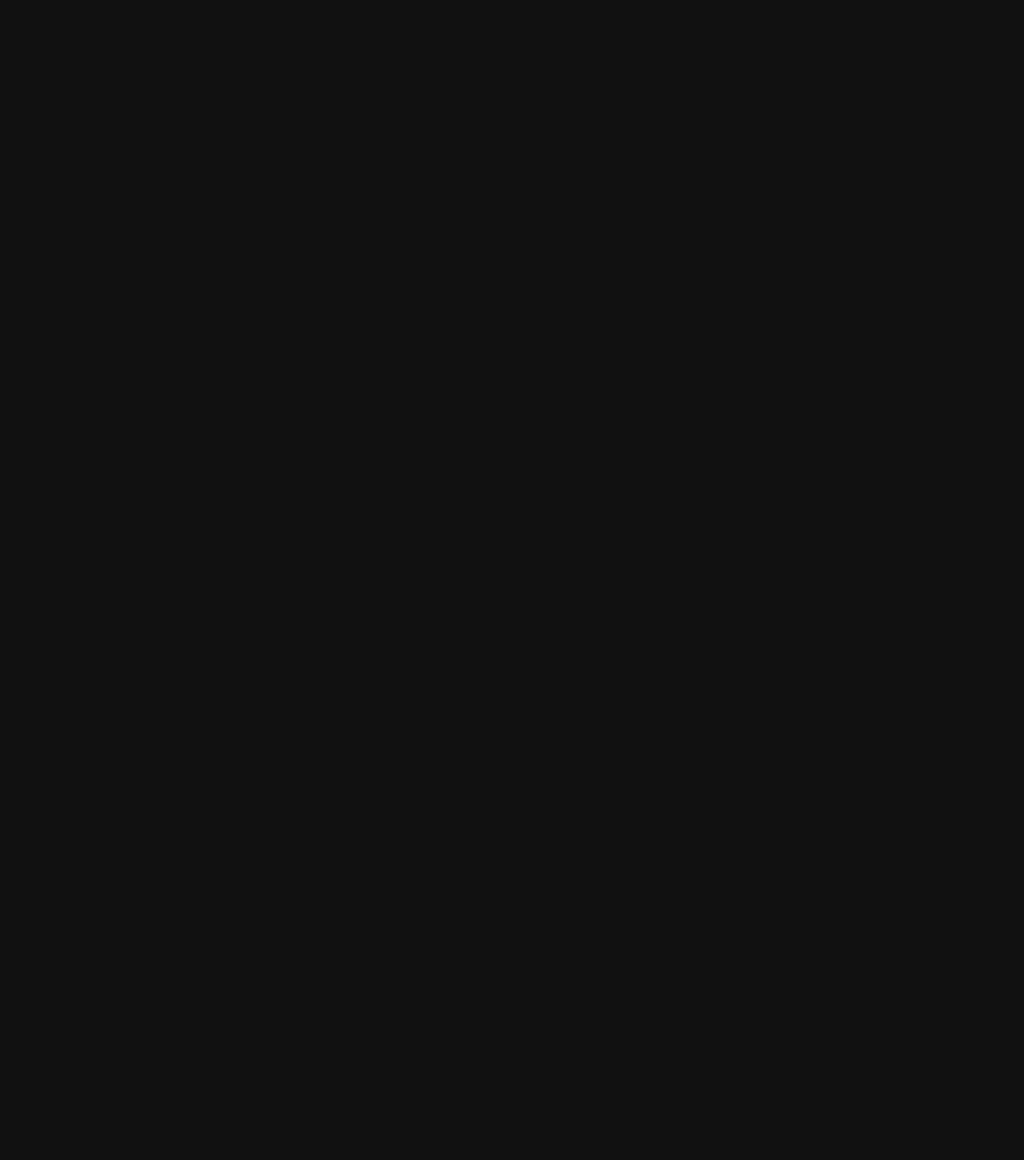
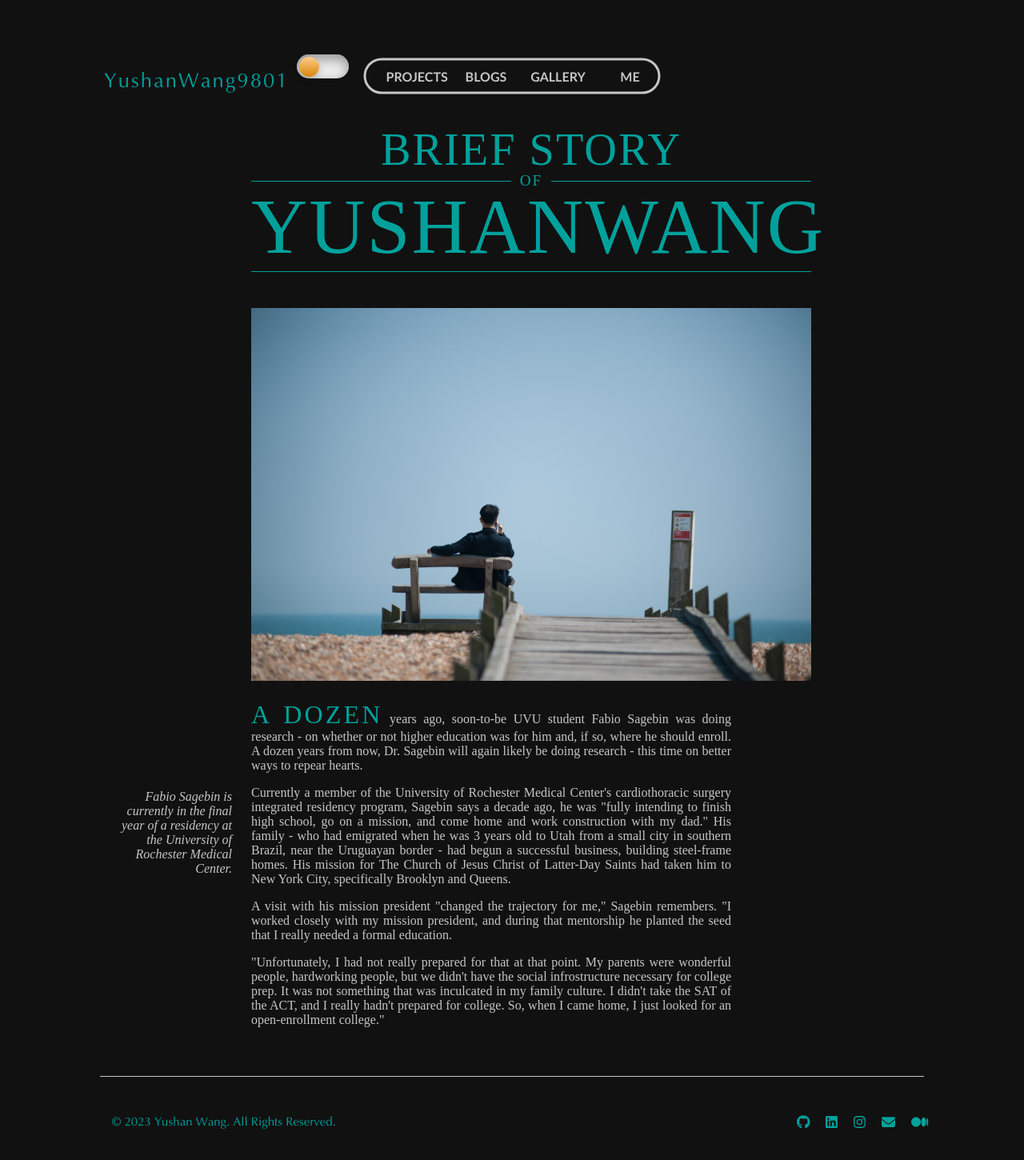
Before and after one commit to YushanWang9801/yushan1089_2023_portfolio, a React (Create React App) app: page /me in a window 1280 px wide. Before the commit this address had no page. Shown: the top 1450 px of the page at 80% size. Before the commit the page ends 800 px from the top, so only its background shows below. Built offline with nearby package versions, Linux system fonts and the light colour scheme.

Commit message:
about page set up complete

```diff
--- a/src/App.js
+++ b/src/App.js
@@ -3,7 +3,7 @@
 import Project from "./comp/Project";
 import Mainpage from "./comp/Mainpage";
 import SingleBlog from './comp/Blog/SingleBlog';
-import ProjectPage from './comp/Projects/ProjectPage';
+import AboutPage from './comp/AboutPage';
 import { BrowserRouter as Router, Routes, Route } from "react-router-dom";
 
 
@@ -18,7 +18,7 @@
           <Route path="blog" element={<Blog />} />
           <Route path="gallery" element={<Gallery />} />
           <Route path="singleBlog" element={<SingleBlog />} />
-          <Route path="projectPage" element={<ProjectPage />} />
+          <Route path="me" element={<AboutPage />} />
         </Routes>
       </Router>
     </div>
--- /dev/null
+++ b/src/comp/AboutPage.js
@@ -0,0 +1,49 @@
+import React from "react";
+import HeaderWang from "./HeaderWang";
+import Footer from "./Footer";
+
+// const pageData = {"name" : "Face Mask Detector",
+//     "title": "COVID Face Mask Detector",
+//     "Abstract":
+//     "Due to the outbreak of COVID-19 in early 2020, the governments around the world require their citizens to wear face masks outdoors and indoors when encountering other people. This serves both as a protection to the health of people and as a prevention of further spread of the disease. As we have learned from COGS 181, Convolution Neural Networks has achieved great success in image recognition and processing, and in this paper, we used CNN as a binary classiﬁer to classify whether people are wearing a face mask or not in photos and videos. There are two different datasets and two different CNN designs used. We used the best training model as the prediction model to develop a program that allows the camera to capture the faces of individuals and identify whether they are wearing face masks or not.",
+//     "content": []
+// }
+
+import "../css/AboutPage.css";
+
+function AboutPage() {
+    return (
+        <div className="AboutPage">
+            <HeaderWang />
+            <AboutSection />
+            <Footer />
+        </div>
+    );
+}
+
+
+function AboutSection(){
+    return (
+        <article>
+	<h1>
+		<span class="focusing">Brief STORY</span>
+		<span class="the">of</span>
+		<span class="heart">YushanWang</span>
+	</h1>
+	{/* <cite>
+			by <span class="name">Jay Wamsley</span> |
+			Photos by <span class="name">Jay Drowns</span>
+		</cite> */}
+		<aside>Fabio Sagebin is currently in the final year of a residency at the University of Rochester Medical Center.</aside>
+	<img src="./DSC_7789.jpg" />
+	<main>
+		<p><span class="dropcap">A dozen</span> years ago, soon-to-be UVU student Fabio Sagebin was doing research - on whether or not higher education was for him and, if so, where he should enroll. A dozen years from now, Dr. Sagebin will again likely be doing research - this time on better ways to repear hearts.</p>
+		<p>Currently a member of the University of Rochester Medical Center's cardiothoracic surgery integrated residency program, Sagebin says a decade ago, he was "fully intending to finish high school, go on a mission, and come home and work construction with my dad." His family - who had emigrated when he was 3 years old to Utah from a small city in southern Brazil, near the Uruguayan border - had begun a successful business, building steel-frame homes. His mission for The Church of Jesus Christ of Latter-Day Saints had taken him to New York City, specifically Brooklyn and Queens.</p>
+		<p>A visit with his mission president "changed the trajectory for me," Sagebin remembers. "I worked closely with my mission president, and during that mentorship he planted the seed that I really needed a formal education.</p>
+		<p>"Unfortunately, I had not really prepared for that at that point. My parents were wonderful people, hardworking people, but we didn't have the social infrostructure necessary for college prep. It was not something that was inculcated in my family culture. I didn't take the SAT of the ACT, and I really hadn't prepared for college. So, when I came home, I just looked for an open-enrollment college."</p>
+	</main>
+        </article>
+    );
+}
+
+export default AboutPage;
--- a/src/comp/HeaderWang.js
+++ b/src/comp/HeaderWang.js
@@ -26,7 +26,7 @@
                 <a href="project">Projects</a>
                 <a href="blog">Blogs</a>
                 <a href="gallery">Gallery</a>
-                <a href="/" id="Me">Me</a>
+                <a href="me" id="Me">Me</a>
             </nav>
             <div className='dark_mode'>
                 <input
--- a/src/comp/Projects/ProjectPage.js
+++ /dev/null
@@ -1,23 +0,0 @@
-import React from "react";
-import HeaderWang from "../HeaderWang";
-import Footer from "../Footer";
-
-// const pageData = {"name" : "Face Mask Detector",
-//     "title": "COVID Face Mask Detector",
-//     "Abstract":
-//     "Due to the outbreak of COVID-19 in early 2020, the governments around the world require their citizens to wear face masks outdoors and indoors when encountering other people. This serves both as a protection to the health of people and as a prevention of further spread of the disease. As we have learned from COGS 181, Convolution Neural Networks has achieved great success in image recognition and processing, and in this paper, we used CNN as a binary classiﬁer to classify whether people are wearing a face mask or not in photos and videos. There are two different datasets and two different CNN designs used. We used the best training model as the prediction model to develop a program that allows the camera to capture the faces of individuals and identify whether they are wearing face masks or not.",
-//     "content": []
-// }
-
-
-
-function ProjectPage() {
-    return (
-        <div className="ProjectPage">
-            <HeaderWang />
-            <Footer />
-        </div>
-    );
-}
-
-export default ProjectPage;
--- /dev/null
+++ b/src/css/AboutPage.css
@@ -0,0 +1,122 @@
+/* Layout */
+.AboutPage {
+	margin: 0;
+	padding: 0 0 15px;
+}
+.AboutPage article {
+	margin: auto;
+	max-width: 1000px;
+	display: grid;
+	grid-template-columns: auto 1fr auto;
+	grid-gap: .5em;
+}
+.AboutPage h1, cite, img, aside, main {
+	grid-column: 2;
+}
+.AboutPage main {
+	max-width: 600px;
+	margin: auto;
+	text-align: justify;
+}
+.AboutPage img {
+	width: 100%;
+}
+.AboutPage p:first-child {
+	margin-top: 0;
+}.AboutPage
+.AboutPage p:last-child::after {
+	content: '  ■';
+	opacity: 0.2;
+}
+/* Title Layout */
+.AboutPage h1 span {
+	display: block;
+}
+.AboutPage .focusing {
+	margin-bottom: -10px;
+}
+.AboutPage .the {
+	transform: translateY(50%);
+	width: 50px;
+	margin: auto;
+}
+.AboutPage .heart {
+    display: block;
+    margin: 0px auto;
+	border: thin solid var(--primary);
+	border-width: thin 0;
+	padding: 10px 0px 0px -10px;
+    text-align: center;
+}
+/* Typography */
+.AboutPage h1 {
+	text-align: center;
+}
+.AboutPage .focusing {
+	font-family: 'questa-grande';
+	text-transform: uppercase;
+	font-size: 1em;
+}
+.AboutPage .the {
+	font-family: 'brandon-grotesque';
+    background: var(--background);
+	text-transform: uppercase;
+	font-size: 0.5em;
+}
+.AboutPage .heart {
+	font-family: 'ltc-bodoni-175';
+	text-transform: uppercase;
+	font-size: 2em;
+}
+.AboutPage cite {
+	font-family: 'brandon-grotesque';
+	font-style: normal;
+	text-transform: uppercase;
+	text-align: center;
+}
+.AboutPage .name {
+	font-weight: 900;
+}
+.AboutPage main {
+	font-family: 'abril-text';
+}
+.AboutPage .dropcap {
+	font-family: 'brandon-grotesque';
+	text-transform: uppercase;
+	font-size: 2em;
+	letter-spacing: 0.1em;
+	color: var(--primary);
+}
+.AboutPage aside {
+	font-family: 'brandon-grotesque';
+	font-style: italic;
+	text-align: right;
+}
+
+@media only screen and (min-width:1000px) {
+	/* Layout */
+	.AboutPage { padding: 30px 0; }
+	.AboutPage article {
+		grid-template-columns: 150px 700px 150px;
+		grid-gap: 1.5em;
+	}
+	.AboutPage main {
+		margin: 0;
+	}
+	.AboutPage aside {
+		grid-column: 1;
+		grid-row: 3;
+		margin-top: 7em;
+	}
+	/* Title */
+	.AboutPage .focusing {
+		font-size: 2.2em;
+		margin-bottom: -15px;
+	}
+	.AboutPage .the {
+		font-size: 0.75em;
+	}
+	.AboutPage .heart {
+		font-size: 3.8em;
+	}
+}
```
Also changed, not shown: src/css/Project.css (line endings or trailing spaces).
